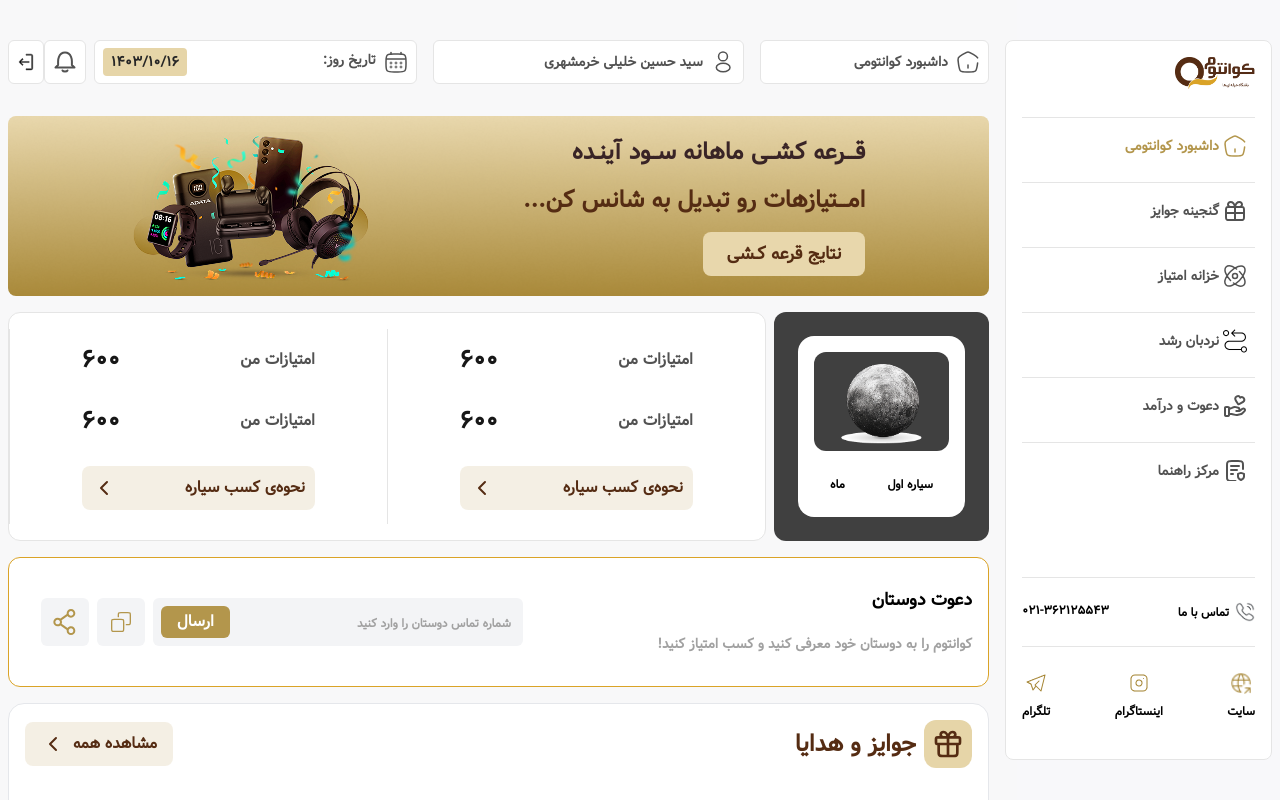
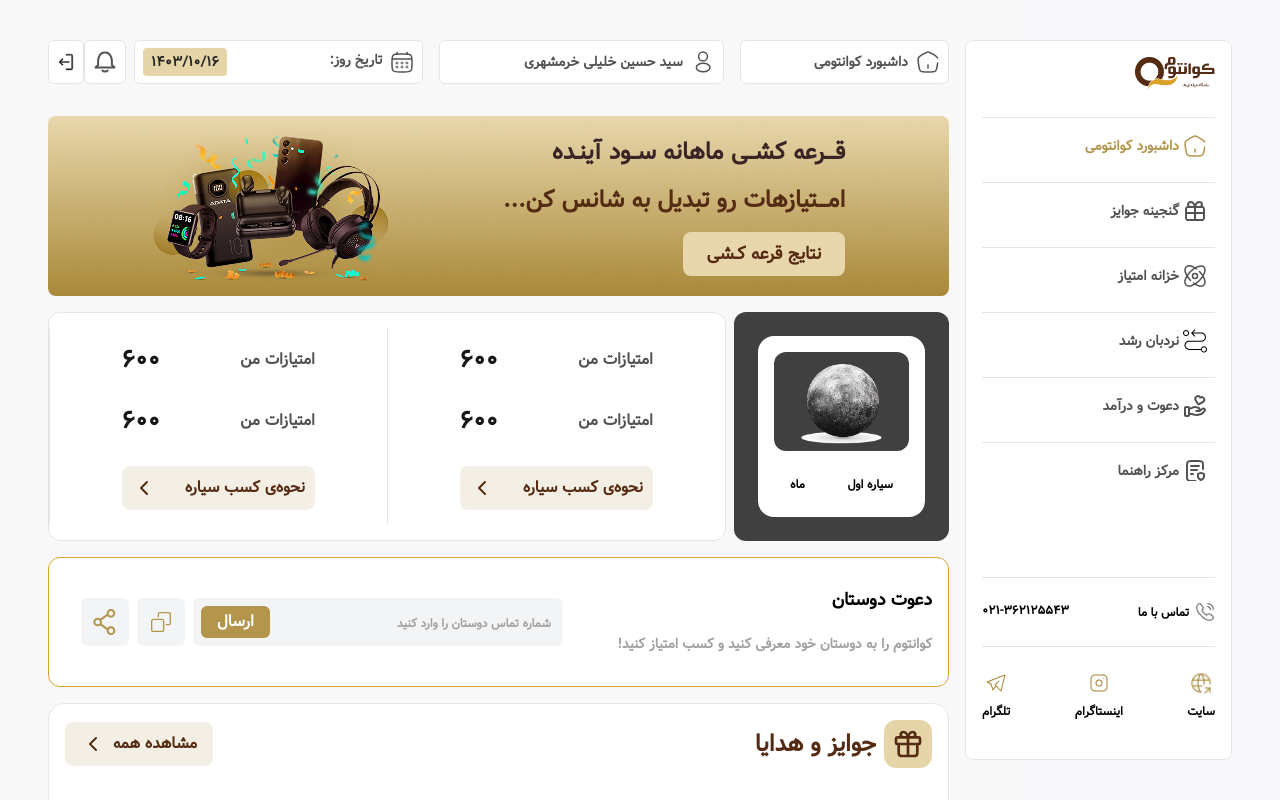
Before and after one commit to MmdQurani/Ayande-Club, a React (Vite) app: page /dashboard in a window 1280 px wide. Shown: the top 800 px of the page. Built offline with nearby package versions, Linux system fonts and the light colour scheme.

Commit message:
Finishing the  MainLayout file

```diff
--- a/src/Layout/MainLayout.jsx
+++ b/src/Layout/MainLayout.jsx
@@ -10,7 +10,7 @@ function MainLayout({ children }) {
   const [isSidebarOpen, setIsSidebarOpen] = useState(false)
 
   return (
-    <div className='MainLayout w-full min-h-screen bg-gray-100/60 flex lg:flex-row flex-col justify-center relative' dir='rtl'>
+    <div className='MainLayout w-full min-h-0 bg-gray-100/60 flex lg:flex-row flex-col justify-center relative' dir='rtl'>
 
       <div className="lg:hidden w-full main_header_mobile bg-white rounded-b-xl shadow-md flex flex-row justify-between p-4">
         <button
@@ -33,7 +33,7 @@ function MainLayout({ children }) {
 
       </div>
 
-      <div className='lg:container w-full px-2 flex flex-row justify-center my-0 lg:my-10 space-x-4'>
+      <div className='lg:container w-full px-2 sm:px-12 flex flex-row justify-center my-0 lg:mt-10 space-x-4'>
 
         {/* سایدبار */}
         <Sidebar isOpen={isSidebarOpen} onClose={() => setIsSidebarOpen(false)} />
@@ -45,7 +45,7 @@ function MainLayout({ children }) {
           />
         )}
 
-        <main className='main flex-1 min-w-0 relative z-0'>
+        <main className='main flex-1 min-w-0 relative z-0 overflow-hidden'>
           <MainHeader />
           {children}
         </main>
```
